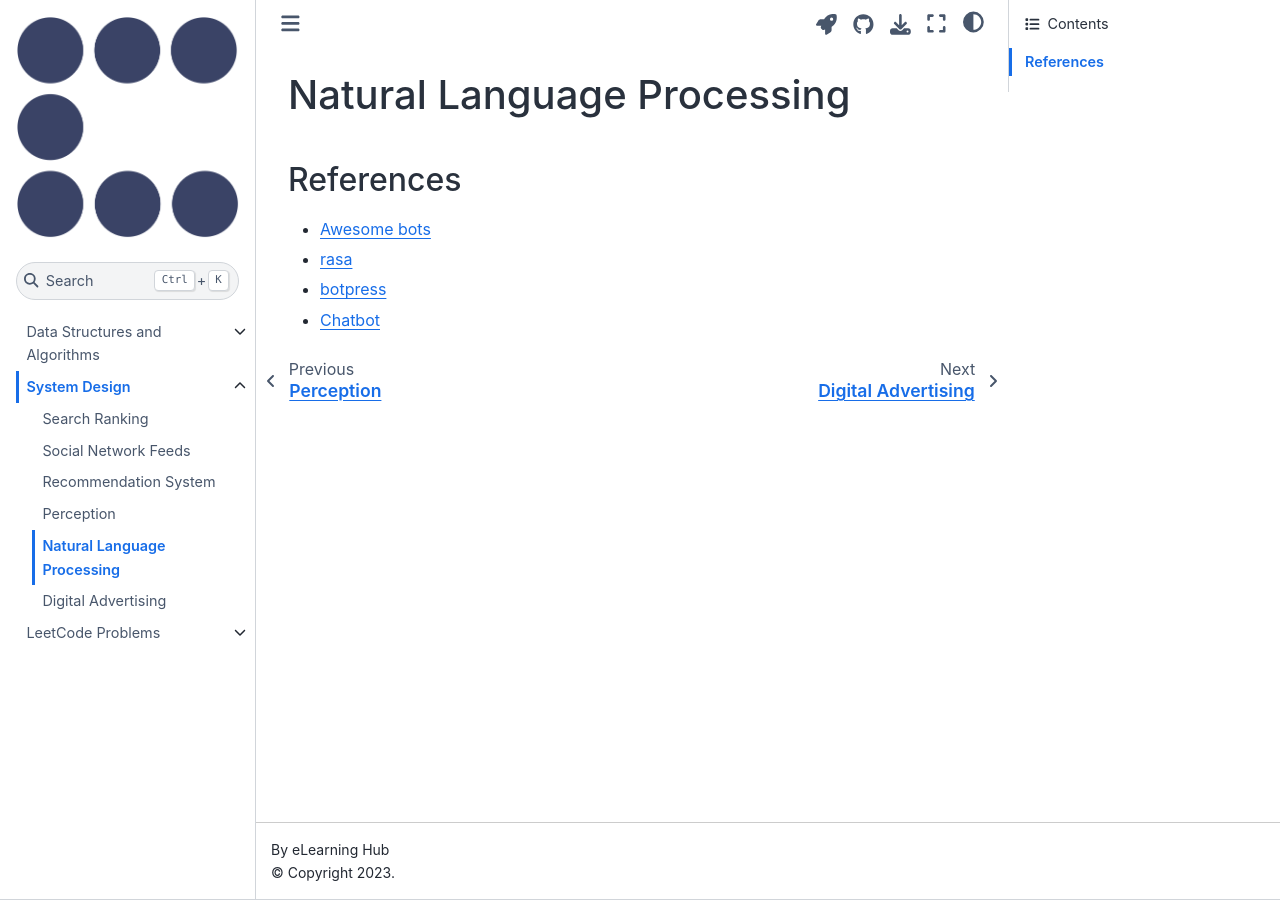
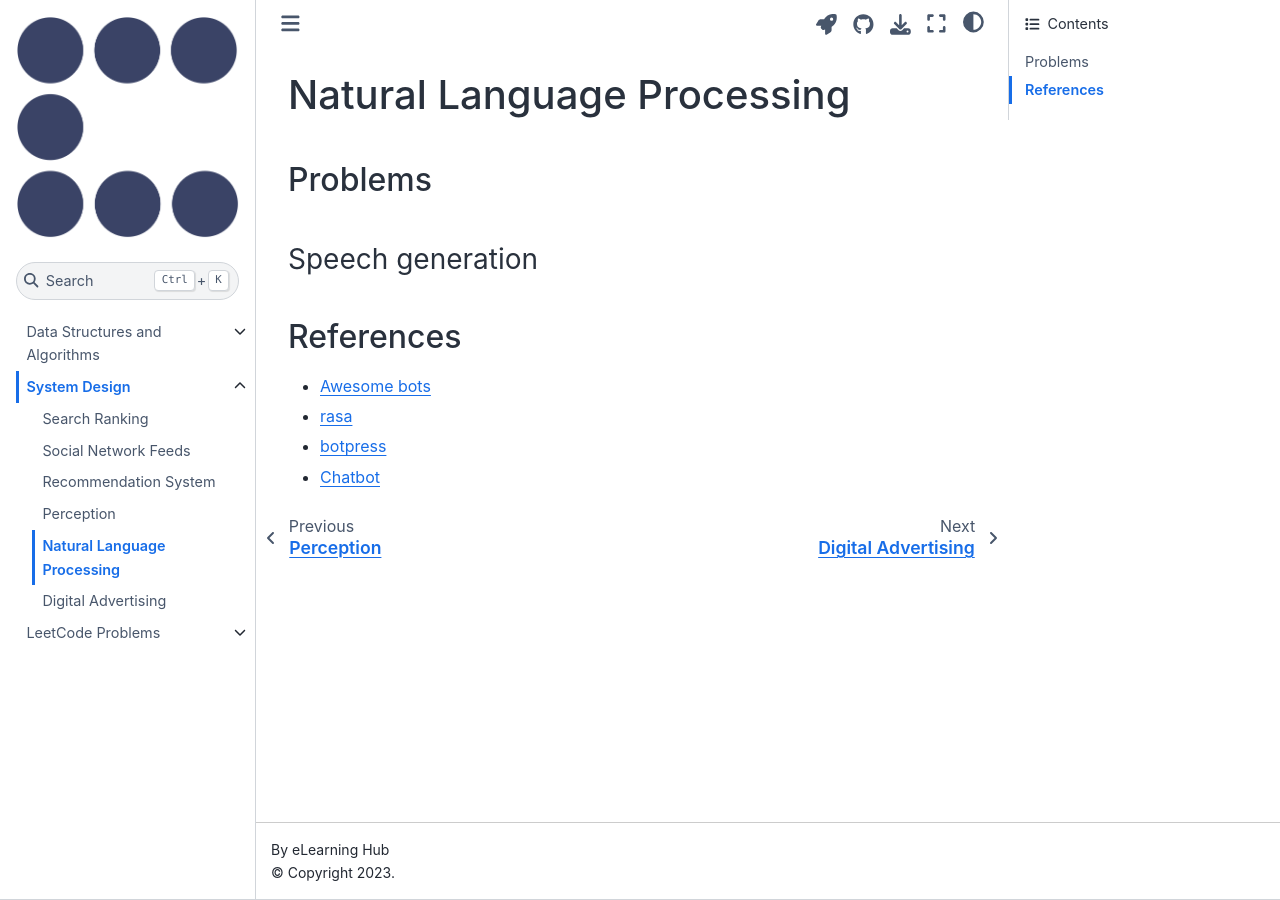
Before and after one commit to eLearningHub/Coding-Book, a Jupyter Book: the page built from system-design/nlp.md, in a window 1280 px wide. Built offline with Jupyter Book 1.0.4 settings and Sphinx 7.4.7 and the Sphinx Book theme 1.1.4, drawn with Linux system fonts in a browser that asks for light colours.

Commit message:
Update nlp.md

```diff
--- a/system-design/nlp.md
+++ b/system-design/nlp.md
@@ -14,6 +14,10 @@ kernelspec:
 (nlp)=
 # Natural Language Processing
 
+## Problems
+
+### Speech generation
+
 ## References
 
 - [Awesome bots](https://github.com/DopplerHQ/awesome-bots)
```
